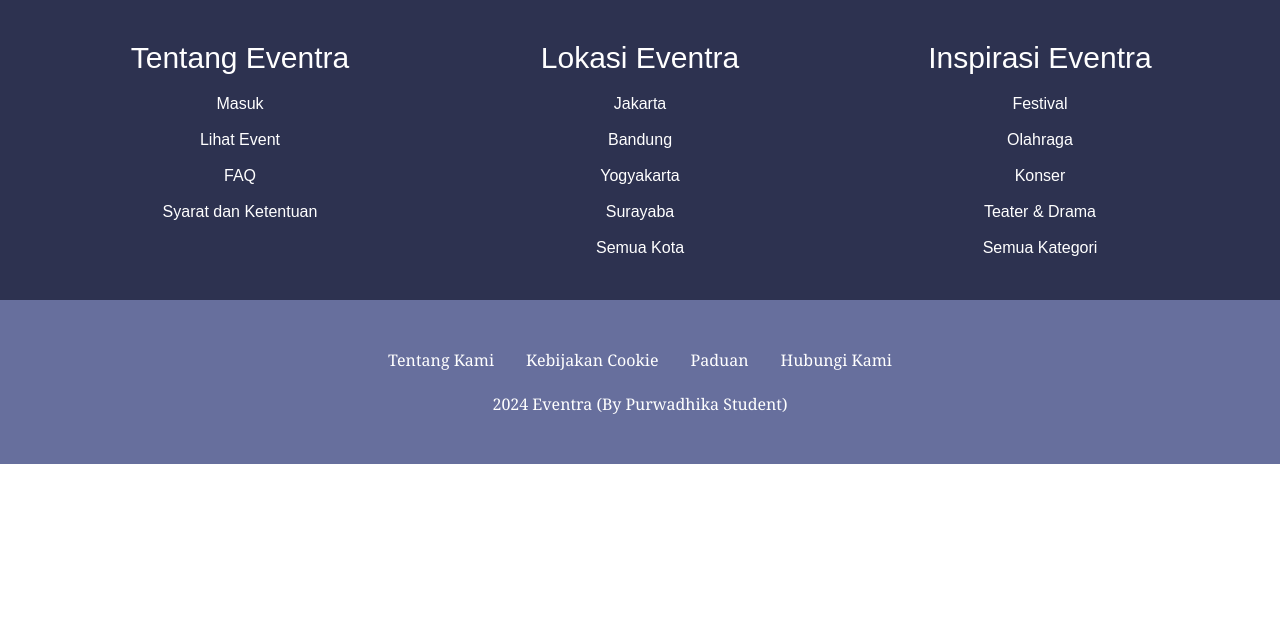
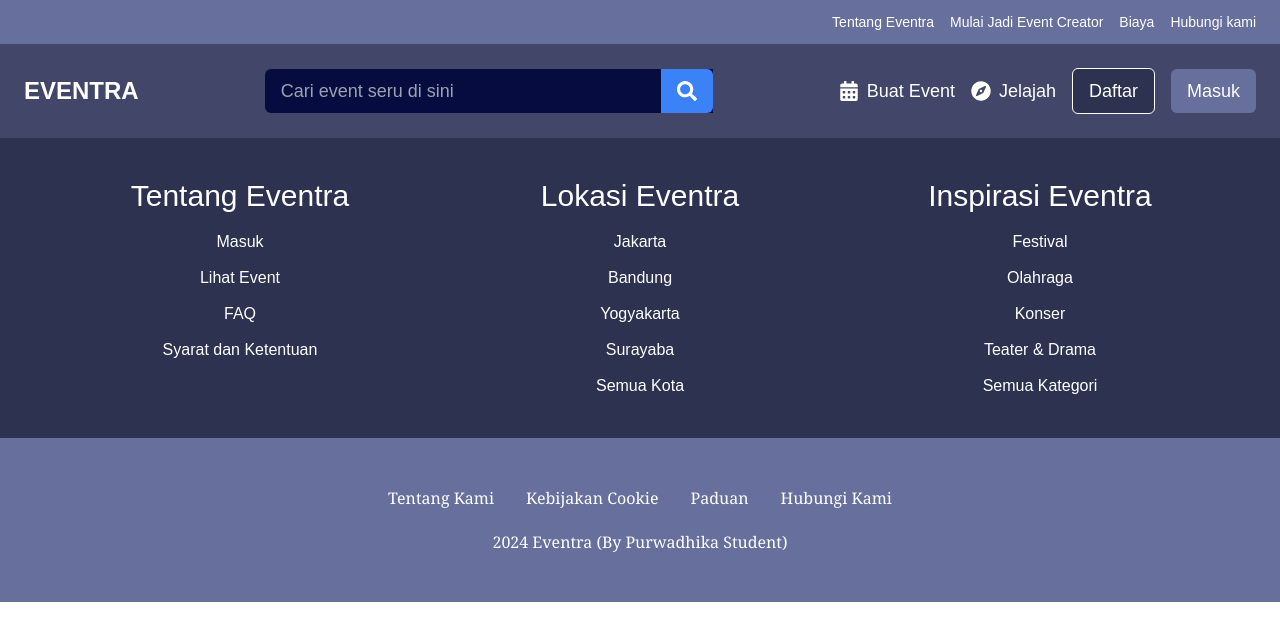
Before and after one commit to vinaarchi/fe-minpro, a Next.js app: page / in a window 1280 px wide. Shown: the top 640 px of the page. Built offline with nearby package versions, Linux system fonts and the light colour scheme.

Commit message:
navbar (#1)

```diff
--- a/src/app/page.tsx
+++ b/src/app/page.tsx
@@ -1,9 +1,11 @@
 import Footer from "@/components/Footer";
 import Footer2 from "@/components/Footer2";
+import Navbar from "@/components/Navbar";
 
 const Home = () => {
   return (
     <div>
+      <Navbar />
       <Footer />
       <Footer2 />
     </div>
--- /dev/null
+++ b/src/components/Navbar.tsx
@@ -0,0 +1,101 @@
+"use client";
+import Link from "next/link";
+import { FaSearch, FaCalendarAlt, FaCompass, FaBars } from "react-icons/fa";
+import { useState } from "react";
+
+const Navbar = () => {
+  const [isMobileMenuOpen, setIsMobileMenuOpen] = useState(false);
+
+  const toggleMobileMenu = () => {
+    setIsMobileMenuOpen(!isMobileMenuOpen);
+  };
+
+  return (
+    <>
+      <nav className="flex justify-between items-center bg-customLightBlue px-4 sm:px-6 py-3 top-0 z-50 w-full text-sm">
+        {/*hamburger*/}
+        <button className="text-white sm:hidden" onClick={toggleMobileMenu}>
+          <FaBars className="w-6 h-6" />
+        </button>
+
+        <div className="sm:hidden text-white font-bold text-lg">EVENTRA</div>
+
+        <div className="hidden sm:flex sm:ml-auto space-x-4">
+          <Link href="/about" className="text-white hover:underline">
+            Tentang Eventra
+          </Link>
+          <Link href="/create-event" className="text-white hover:underline">
+            Mulai Jadi Event Creator
+          </Link>
+          <Link href="/prices" className="text-white hover:underline">
+            Biaya
+          </Link>
+          <Link href="/contact-us" className="text-white hover:underline">
+            Hubungi kami
+          </Link>
+        </div>
+      </nav>
+
+      <nav className="flex flex-col sm:flex-row items-center bg-customMediumBlue px-4 sm:px-6 py-6 w-full text-lg">
+        <div className="hidden sm:block text-white font-bold text-2xl">
+          EVENTRA
+        </div>
+
+        <div className="flex-1 flex justify-center mt-4 sm:mt-0 sm:relative sm:top-0 relative top-[-15px]">
+          <div className="relative w-full max-w-md">
+            <input
+              type="text"
+              placeholder="Cari event seru di sini"
+              className="w-full px-4 py-2 rounded-l-md bg-[#060b40] text-white focus:outline-none"
+            />
+            <button className="absolute right-0 top-0 bottom-0 px-4 py-2 rounded-r-md bg-blue-500 text-white hover:bg-blue-600">
+              <FaSearch className="w-5 h-5 text-white" />
+            </button>
+          </div>
+        </div>
+
+        <div className="hidden sm:flex items-center space-x-4">
+          <Link
+            href="/create-event"
+            className="text-white flex items-center space-x-2 hover:underline"
+          >
+            <FaCalendarAlt className="w-5 h-5 text-white" />
+            <span>Buat Event</span>
+          </Link>
+          <Link
+            href="/explore"
+            className="text-white flex items-center space-x-2 hover:underline"
+          >
+            <FaCompass className="w-5 h-5 text-white" />
+            <span>Jelajah</span>
+          </Link>
+          <button className="bg-[#2d3250] text-white px-4 py-2 rounded-md border-[1px] border-white">
+            Daftar
+          </button>
+          <button className="bg-[#676f9d] text-white px-4 py-2 rounded-md">
+            Masuk
+          </button>
+        </div>
+
+        {isMobileMenuOpen && (
+          <div className="sm:hidden flex flex-col space-y-2 mt-4">
+            <Link href="/about" className="text-white hover:underline">
+              Tentang Eventra
+            </Link>
+            <Link href="/create-event" className="text-white hover:underline">
+              Mulai Jadi Event Creator
+            </Link>
+            <Link href="/prices" className="text-white hover:underline">
+              Biaya
+            </Link>
+            <Link href="/contact-us" className="text-white hover:underline">
+              Hubungi kami
+            </Link>
+          </div>
+        )}
+      </nav>
+    </>
+  );
+};
+
+export default Navbar;
```
